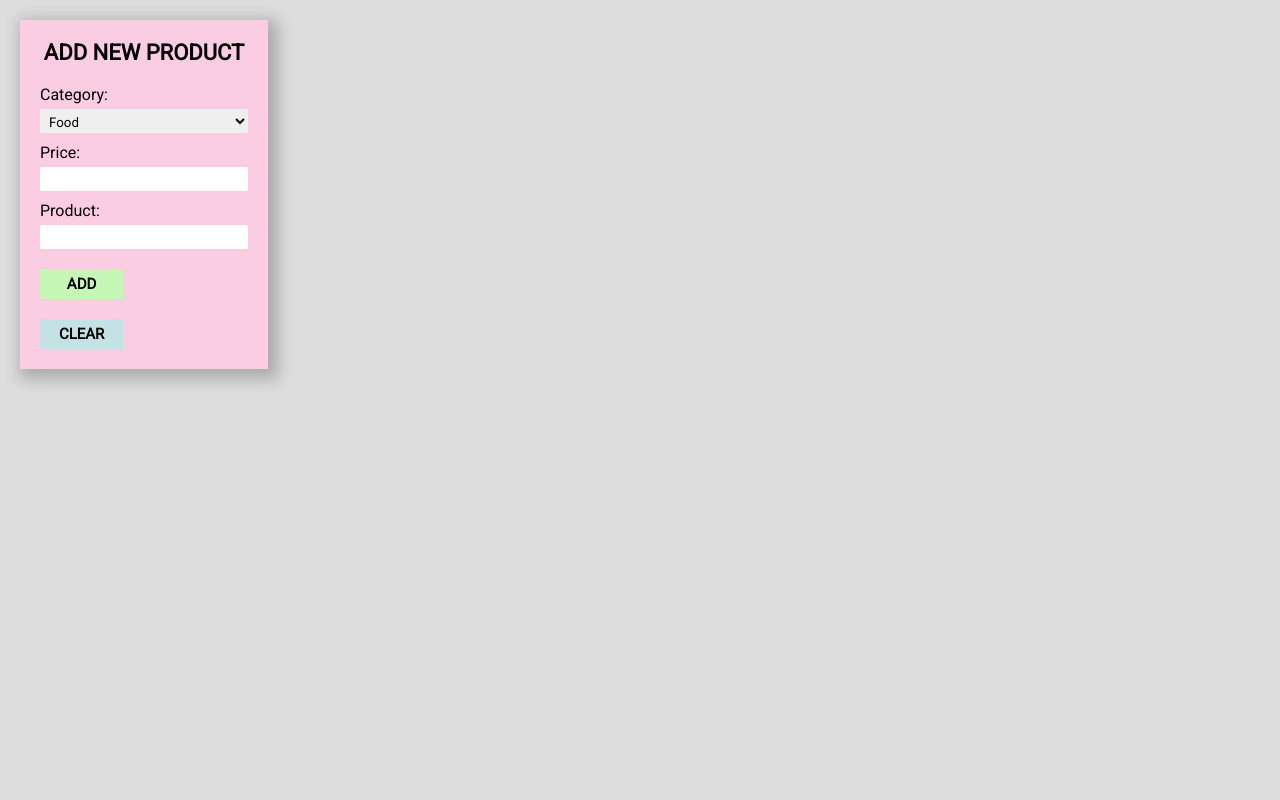
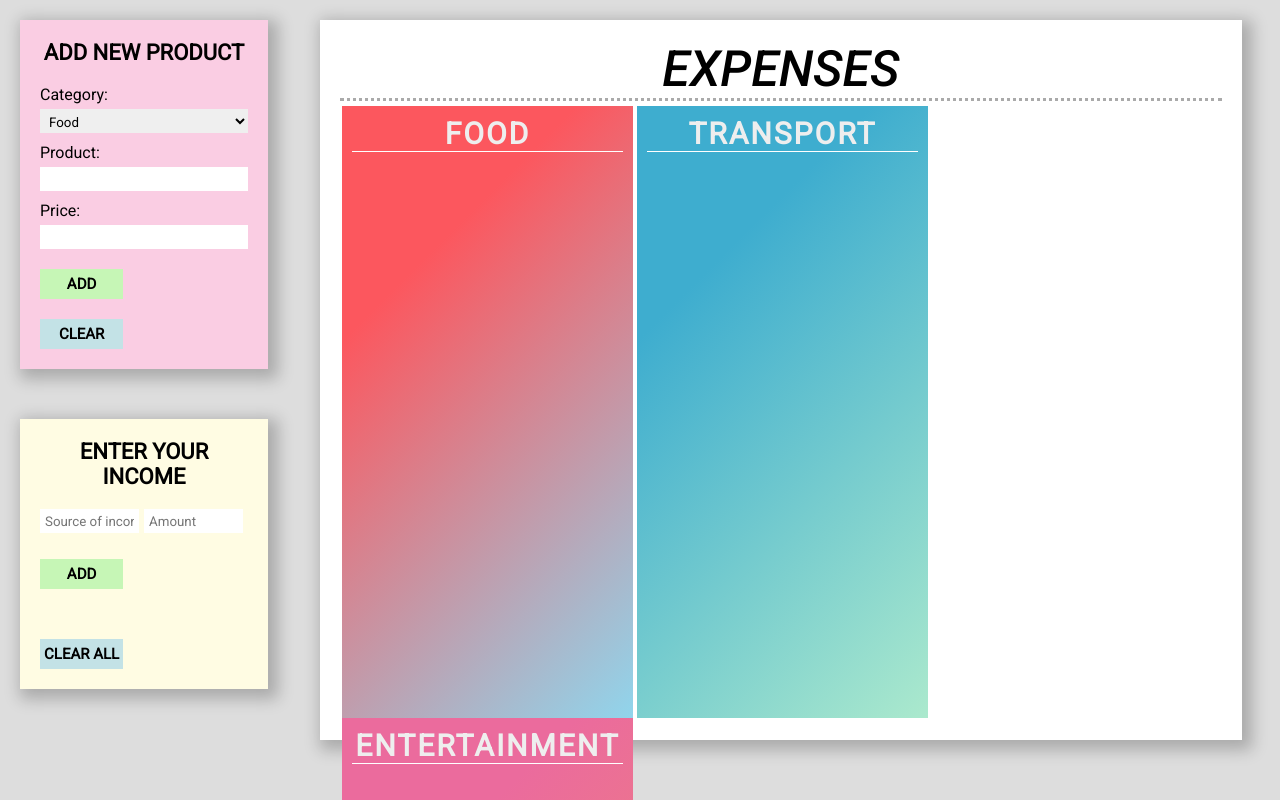
Before and after one commit to mateuszgielzecki/financeCalculator, a plain HTML site: page index.html in a window 1280 px wide. Shown: the top 800 px of the page. Drawn offline with Linux system fonts and the light colour scheme.

Commit message:
add new sections

```diff
--- a/index.html
+++ b/index.html
@@ -18,9 +18,9 @@
 <body>
     <div class="wrapper">
 
-        <section class="new_product">
+        <section class="section new_product">
             <form class="clearfix">
-                <p>Add new product</p>
+                <p class="description">Add new product</p>
 
                 <label for="category">Category:</label>
                 <select id="category">
@@ -29,17 +29,40 @@
                     <option value="entertainment">Entertainment</option>
                 </select>
 
+                <label for="product">Product:</label>
+                <input type="text" id="product">
+
                 <label for="price">Price:</label>
                 <input type="number" id="price">
-
-                <label for="product">Product:</label>
-                <input type="text" id="product">
 
                 <button class="btn btn_add">Add</button>
                 <button class="btn btn_clear">Clear</button>
             </form>
         </section>
 
+        <section class='section income clearfix'>
+            <p class='description'>Enter your income</p>
+            <input type="number" placeholder="Amount">
+            <input type="text" placeholder="Source of income">
+            <button class="btn btn_add">Add</button>
+            <button class="btn btn_clear">Clear All</button>
+        </section>
+
+        <section class='section expenses'>
+            <p>Expenses</p>
+            <div class="container clearfix">
+                <div class='food exp_category'>
+                    <p>Food</p>
+                </div>
+                <div class='transport exp_category'>
+                    <p>Transport</p>
+                </div>
+                <div class='entertainment exp_category'>
+                    <p>Entertainment</p>
+                </div>
+            </div>
+        </section>
+
     </div>
 </body>
 
--- a/style.css
+++ b/style.css
@@ -21,18 +21,16 @@ div.wrapper {
     clear: both;
 }
 
-/* Section for add new product */
+/* ------------------------Section for add new product--------------------- */
 
-section.new_product {
-    /* border: 2px solid black; */
+section {
     width: 20%;
     padding: 20px 20px;
     background-color:rgb(250, 205, 227);
     box-shadow: 5px 5px 15px 5px rgba(0,0,0,0.23);
-    /* height: 55vh; */
 }
 
-.new_product p {
+.description {
     text-transform: uppercase;
     font-weight: bold;
     font-size: 22px;
@@ -56,6 +54,7 @@ input, select{
     height: 24px;
     padding: 5px 5px;
     border: none;
+    outline: none;
 
 }
 
@@ -83,3 +82,91 @@ input, select{
 .btn.btn_clear {
     background-color:rgb(195, 226, 230);
 }
+
+/* --------------------------Section of income----------------------- */
+
+section.income {
+    margin-top: 50px;
+    background-color:  rgb(255, 252, 227);
+    position: relative;
+}
+
+.income input {
+    position: absolute;
+    float:left;
+    display: inline;
+    width: 40%;
+    margin-right: 20px;
+}
+
+.income input:nth-child(2) {
+    left: 50%;
+}
+
+.income .btn {
+    margin-top: 50px;
+}
+
+
+/* -------------------------Section of expenses -------------------------- */
+
+section.expenses {
+    position: absolute;
+    left: 25%;
+    top: 20px;
+    width: 72%;
+    height: 90vh;
+    background-color: #fff;
+}
+
+.container {
+    height: 90%;
+    width: 100%;
+}
+
+.exp_category {
+    width: 33%;
+    height: 100%;
+    background-color: green;
+    float: left;
+    margin: auto 2px;
+}
+
+.container p {
+    /* display: block;  */
+    margin: 10px;
+    text-align: center;
+    text-transform: uppercase;
+    font-weight: bold;
+    letter-spacing: 2px;
+    font-size: 30px;
+    color: #eee;
+    border-bottom: 1px solid white;
+}
+
+.food.exp_category {
+    background-color: #90d5ec;
+    background-image: linear-gradient(315deg, #90d5ec 0%, #fc575e 74%);
+
+}
+
+.transport.exp_category {
+    background-color: #abe9cd;
+background-image: linear-gradient(315deg, #abe9cd 0%, #3eadcf 74%);
+
+}
+
+.entertainment.exp_category {
+    background-color: #ee8c68;
+background-image: linear-gradient(315deg, #ee8c68 0%, #eb6b9d 74%);
+
+}
+
+.expenses > p {
+    text-align: center;
+    font-size: 50px;
+    text-transform: uppercase;
+    font-style:oblique;
+    margin-bottom: 5px;
+    border-bottom: 3px dotted #aaa;
+}
```
